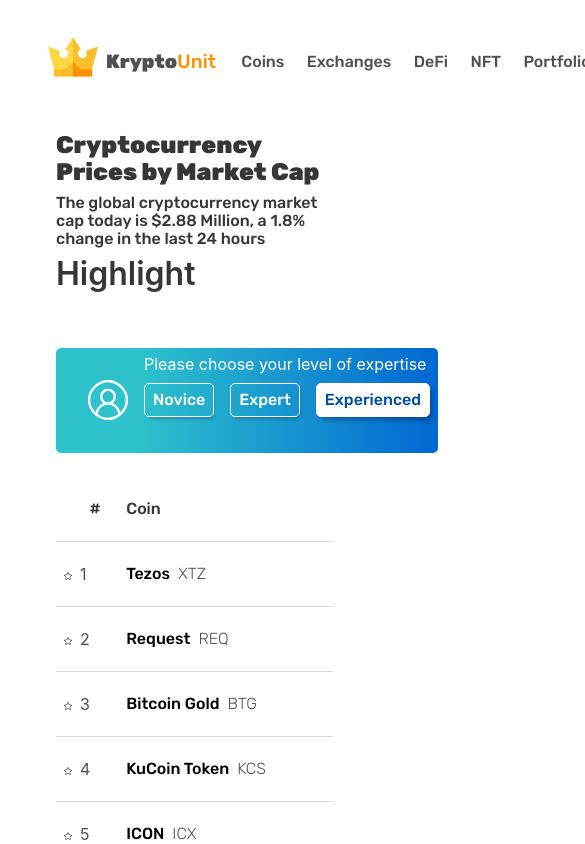
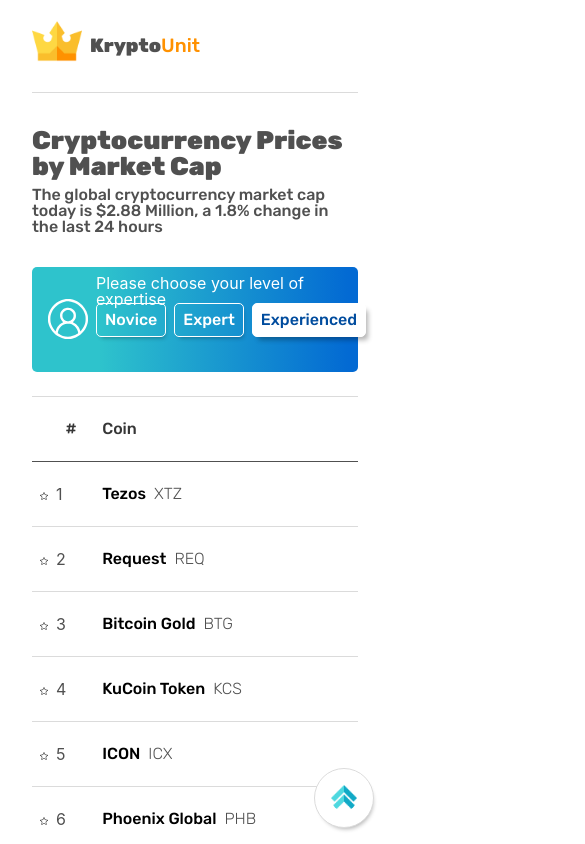
Before and after one commit to regola-Tacens/krypto-unit, a React (Create React App) app: page / in a window 390 px wide. Shown: the top 844 px of the page, 585 px wide, since content can reach past the window. Built offline with nearby package versions, Linux system fonts and the light colour scheme.

Commit message:
scrolltotop btn added - responsive added

```diff
--- a/src/App.js
+++ b/src/App.js
@@ -1,6 +1,5 @@
 import Home from './Home/Home';
 import './styles/index.scss';
-// import './styles/reset.scss';
 import NavBar from './NavBar';
 
 function App() {
--- a/src/Home/Home.jsx
+++ b/src/Home/Home.jsx
@@ -5,6 +5,7 @@ import "./index.scss";
 import UserLevel from "./UserLevel";
 import currenciesData from "../data/coinmarket_app_20211115.json";
 import globalMarketCap from "../utils/globalMktCalculator";
+import ScrollUp from "./ScrollUp";
 
 function Home() {
   const [isNovice, setIsNovice] = useState(false);
@@ -189,6 +190,7 @@ function Home() {
 
   return (
     <div className="home">
+      <ScrollUp />
       <HomeTitle globalMarketCap={globalMarketCap(sortedCurrencies)} />
       <UserLevel
         onNoviceBtn={handleNoviceEvent}
--- a/src/Home/HomeTitle.jsx
+++ b/src/Home/HomeTitle.jsx
@@ -3,10 +3,10 @@ import './index.scss';
 const HomeTitle = ({globalMarketCap}) => {
 
   return (
-    <div className="title">
-      <h1 className="title__hero">Cryptocurrency Prices by Market Cap</h1>
-      <p className="title__baseline">The global cryptocurrency market cap today is ${globalMarketCap} Million, a 1.8% change in the last 24 hours</p>
-      <div>Highlight</div>
+    <div className="mainTitle">
+      <h1 className="mainTitle__hero">Cryptocurrency Prices by Market Cap</h1>
+      <p className="mainTitle__baseline">The global cryptocurrency market cap today is ${globalMarketCap} Million, a 1.8% change in the last 24 hours</p>
+      {/* <div>Highlight</div> */}
     </div>
   )
 }
--- /dev/null
+++ b/src/Home/ScrollUp.jsx
@@ -0,0 +1,13 @@
+import upArrow from '../assets/img/up-chevron.png'
+
+const ScrollUp = () => {
+
+  const scrollUp = () => {
+    window.scrollTo({ top: 0, behavior :'smooth'});
+  }
+  return(
+    <img className="scrollUp" src={upArrow} alt="scroll up" onClick={scrollUp}/>
+  )
+}
+
+export default ScrollUp;
--- a/src/Home/index.scss
+++ b/src/Home/index.scss
@@ -2,6 +2,7 @@
 
 .home {
   padding: 1.5rem;
+  margin-top: 5rem;
   &__btnContainer{
     display: flex;
     justify-content: flex-end;
@@ -24,7 +25,8 @@
 }
 
 
-.title {
+.mainTitle {
+  margin-top:1rem;
   &__hero {
     margin-bottom: 0.5rem;
   }
@@ -32,7 +34,7 @@
     font-weight: 400;
     font-size:1rem;
     font-family: 'Rubik', sans-serif;
-    margin-bottom: 0.5rem;
+    // margin-bottom: 0.5rem;
   }
 }
 
@@ -66,8 +68,6 @@
     }
   }
   &__levelBtn:hover {
-    // background-color: white;
-    // color: #004c9e;
     cursor: pointer;
     box-shadow: 2px 4px 4px -3px rgba(0,0,0,0.3);
     transform: translateY(-4px);
@@ -83,3 +83,59 @@
     left: 5.5rem;
   }
 }
+
+.scrollUp{
+  cursor: pointer;
+  right: 1rem;
+  bottom: 1rem;
+  position: fixed;
+  width:60px;
+  border: 1px solid vars.$lightGrey;
+  background-color: white;
+  padding: 1rem;
+  border-radius: 50px;
+  box-shadow: 2px 4px 4px -3px rgba(0,0,0,0.3);
+  transform: translateY(0px);
+  transition: 0.3s transform ease-in-out;
+}
+
+.scrollUp:hover{
+  transform: translateY(-6px);
+  transition: 0.3s transform ease-in-out;
+
+}
+
+@media screen and (max-width:640px) {
+.home{
+  margin: 0 auto;
+  margin-top:8rem;
+  padding:0rem;
+}
+.level{
+  width: 100%;
+  padding: 2rem 1rem;
+  &__levelBtn{
+    margin-right:0.5rem;
+  }
+  &__userIcon{
+    margin-right:0.5rem;
+  }
+  &__expertise{
+    left: 4rem;
+  }
+}
+
+.mainTitle {
+  margin-top:1rem;
+  &__hero {
+    font-size:1.6rem;
+    margin-bottom: 0.5rem;
+  }
+  &__baseline {
+    font-weight: 400;
+    font-size:1rem;
+    font-family: 'Rubik', sans-serif;
+    // margin-bottom: 0.5rem;
+  }
+}
+}
--- a/src/Home/table.scss
+++ b/src/Home/table.scss
@@ -41,8 +41,6 @@
   &__maxSupply {
     padding-right: 1rem;
   }
-  // overflow-x: scroll;
-  // white-space: nowrap;
 }
 
 .col {
@@ -69,6 +67,10 @@
 tr {
   border-bottom: 0.5px solid vars.$lightGrey;
 }
+thead > tr{
+  border-top: 1px solid vars.$lightGrey;
+  border-bottom:1px solid vars.$darkGrey;
+}
 
 td,
 th {
@@ -90,15 +92,6 @@ th {
   &__index{
     padding: 0rem 0.5rem;
   }
-  // &__text:hover:after {
-  //   content:'';
-  //   padding: 1rem;
-  //   left:-0.5rem;
-  //   // background-color: crimson;
-  //   border: 1px solid black;
-
-  //   position: absolute;
-  // }
 }
 
 .alignLeft {
--- a/src/NavBar/index.scss
+++ b/src/NavBar/index.scss
@@ -1,11 +1,16 @@
 @use 'src/styles/vars';
 
 .header{
-  width: 100%;
+  z-index:5;
+  position: fixed;
+  top:0px;
+  background-color: white;
+  width: calc(100% - 4rem);
   display: flex;
   justify-content: space-between;
   align-items: center;
   padding: 1rem;
+  border-bottom:1px solid vars.$lightGrey;
   &__navbar{
     display: flex;
     align-items: center;
@@ -40,7 +45,7 @@
     }
     &__subscribe{
       background: vars.$blueGradient;
-      padding:0.5rem 1rem;
+      padding:0.7rem 1.4rem;
       border-radius: 5px;
       color: white;
       cursor: pointer;
@@ -54,3 +59,18 @@
 .header__userSpecs .dropdown {
   margin:0 0.5rem;
 }
+
+@media screen and (max-width :1000px) {
+  .header{
+    padding: 1rem 0rem;
+    flex-wrap: wrap;
+    &__navbar{
+      &__buttons{
+        display: none;
+      }
+    }
+    &__userSpecs{
+      display: none;
+    }
+  }
+}
--- a/src/styles/index.scss
+++ b/src/styles/index.scss
@@ -19,17 +19,34 @@ code {
 
 .App{
   // width:100%;
-  padding:1rem 2rem;
+  padding: 0rem 2rem 1rem 2rem;
 
 }
 
 h1{
   font-family: 'Rubik', sans-serif;
   font-weight: 900;
-  font-size: 1.5rem;
+  font-size: 2rem;
 }
 
 h3{
   font-family: 'Rubik', sans-serif;
   margin: 0 0.7rem;
 }
+
+::-webkit-scrollbar {
+  width: 6px;
+  height: 6px;
+}
+
+
+::-webkit-scrollbar-track {
+  background: #f0f0f0;
+  border-radius: 10px;
+}
+
+
+::-webkit-scrollbar-thumb {
+  background: vars.$blueGradient;
+  border-radius: 10px;
+}
```
Also changed, not shown: src/assets/img/up-chevron.png (added).
